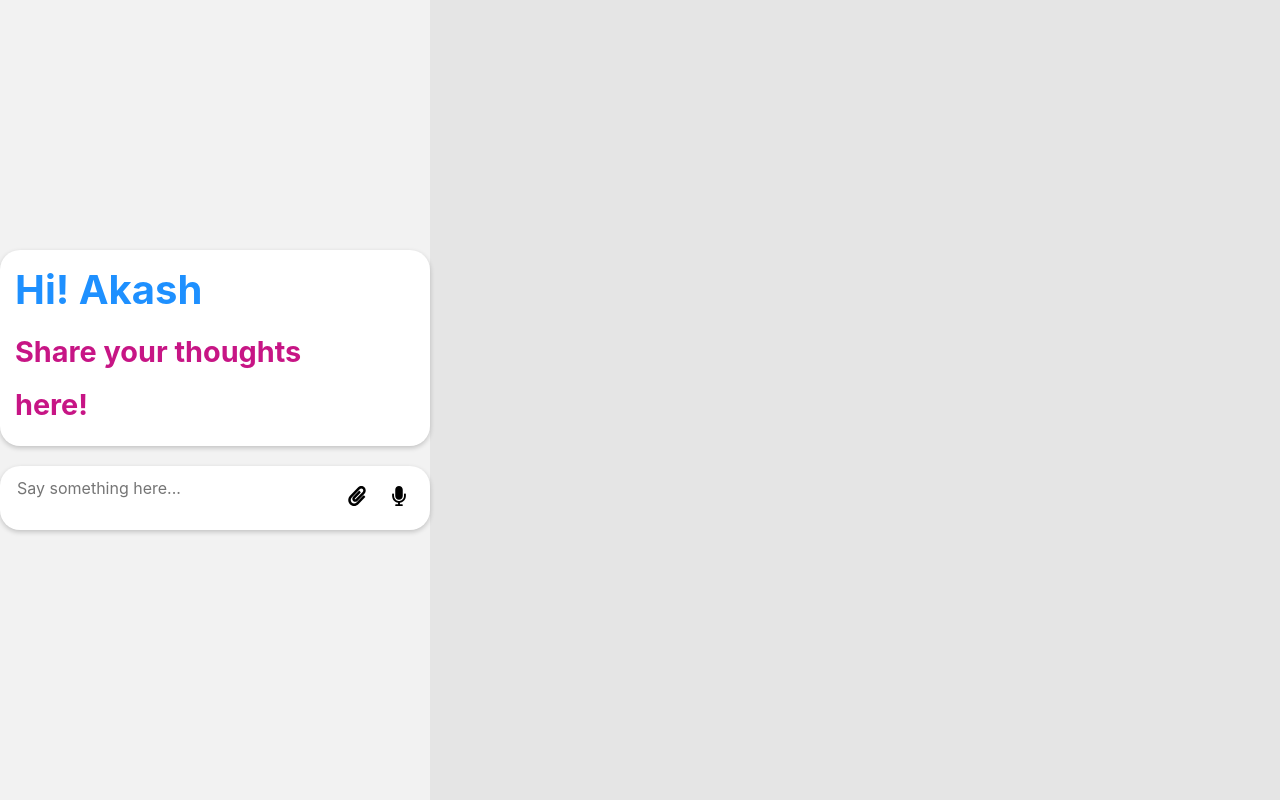
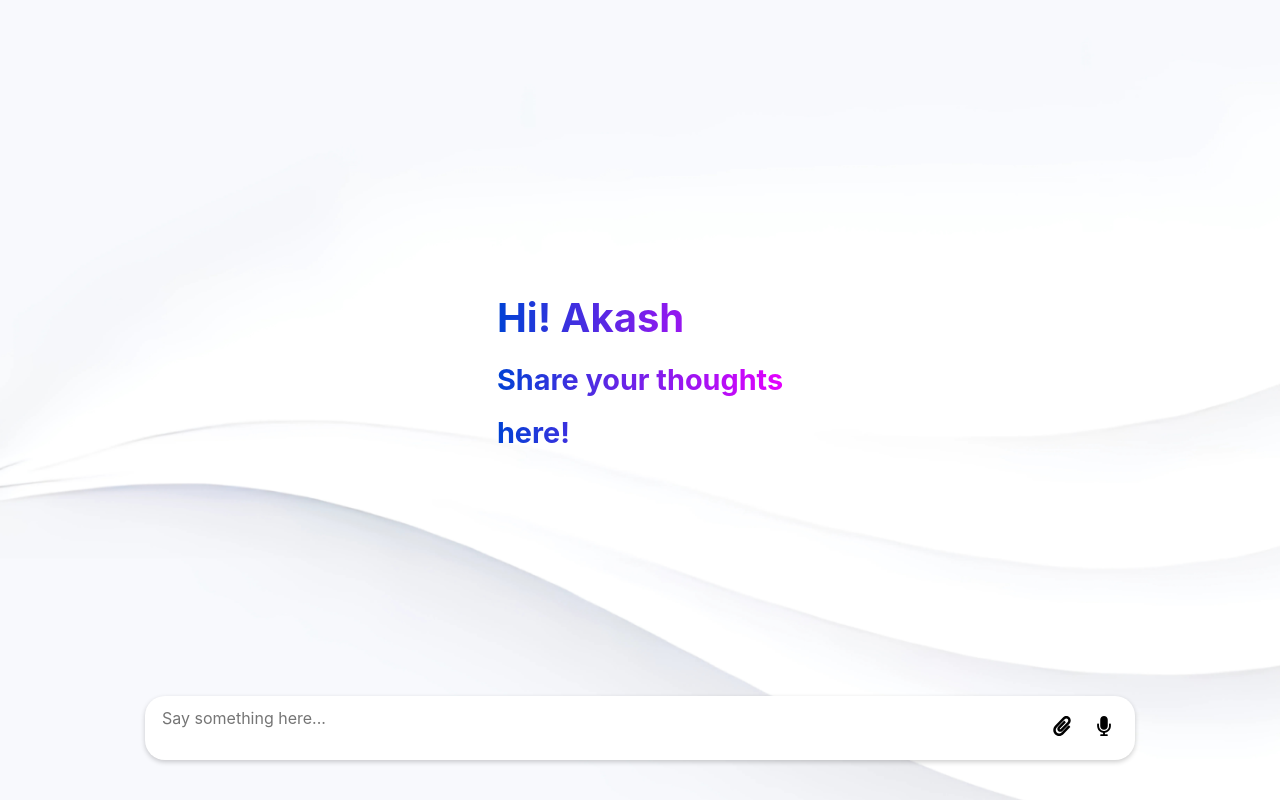
Before and after one commit to AbhisekSahu009/imagine__hack, a React (Vite) app: page / in a window 1280 px wide. Built offline with nearby package versions, Linux system fonts and the light colour scheme.

Commit message:
first page done

```diff
--- a/src/App.css
+++ b/src/App.css
@@ -6,7 +6,6 @@
   justify-content: center;
   align-items: center;
   height: 100vh;
-  background-color: #f2f2f2;
 }
 
 /* Search Bar Styling */
@@ -55,21 +54,20 @@
 }
 
 .input-container {
-  width: 400px;
-  padding: 10px 15px;
-  background-color: white;
+  width: 75%;
   border-radius: 20px;
   box-shadow: 0 2px 5px rgba(0, 0, 0, 0.2);
   display: flex;
   align-items: center;
+  justify-content: center;
   transition: all 0.3s ease;
-  margin-bottom: 20px;
+  margin-bottom: 40%;
 }
 
 .input-container.focused {
-  width: 600px;
+  width: 85%;
   padding: 15px 20px;
-  height: 120px;
+  height: 20px;
 }
 
 .input-container textarea {
--- a/src/components/ShareThoughts.jsx
+++ b/src/components/ShareThoughts.jsx
@@ -18,19 +18,43 @@ const ShareThoughts = () => {
     }, []);
 
     return (
-        <div className={`input-container ${isFocused ? 'focused' : ''}`}>
+        <div className={`share-container ${isFocused ? 'focused' : ''}`}>
             <div>
-                <h1 style={{color: '#1E90FF'}}>Hi! Akash</h1>
-                <h2 style={{color: '#C71585'}}>
+                <h1
+                    style={{
+                        backgroundImage: 'linear-gradient(90deg, #0042D4, #7620EA, #E600FF)',
+                        WebkitBackgroundClip: 'text',
+                        WebkitTextFillColor: 'transparent',
+                        fontWeight: 'bold',
+                    }}
+                >
+                    Hi! Akash
+                </h1>
+                <h2
+                    style={{
+                        backgroundImage: 'linear-gradient(90deg, #0042D4, #7620EA, #E600FF)',
+                        WebkitBackgroundClip: 'text',
+                        WebkitTextFillColor: 'transparent',
+                        fontWeight: 'bold',
+                    }}
+                >
                     Share your thoughts
                 </h2>
-                <h2 style={{color: '#C71585'}}>
-                     <span>{text}</span>
+                <h2
+                    style={{
+                        backgroundImage: 'linear-gradient(90deg, #0042D4, #7620EA, #E600FF)',
+                        WebkitBackgroundClip: 'text',
+                        WebkitTextFillColor: 'transparent',
+                        fontWeight: 'bold',
+                        marginBottom: '20%' ,
+                    }}
+                >
+                    <span>{text}</span>
                 </h2>
-
             </div>
         </div>
     );
+
 };
 
 export default ShareThoughts;
--- a/src/index.css
+++ b/src/index.css
@@ -4,15 +4,16 @@
   font-family: Inter, system-ui, Avenir, Helvetica, Arial, sans-serif;
   line-height: 1.5;
   font-weight: 400;
-  background-color: #e5e5e5;
+  background-image: url("assets/home_background_imaginehackathon.png");
 }
 
 body {
   margin: 0;
   display: flex;
-  place-items: center;
-  min-width: 320px;
-  min-height: 100vh;
+  justify-content: center;
+  align-items: center;
+  width: 100%;
+  height: 100% ;
 }
 
 textarea {
@@ -42,7 +43,8 @@ h2 {
   justify-content: center;
   align-items: center;
   height: 100vh;
-  background-color: #f2f2f2;
+  width: 100vw;
+
 }
 
 /* Search Bar Styling */
@@ -98,20 +100,26 @@ h2 {
 
 /* SaySomething Input Field */
 .input-container {
-  width: 400px;
+  width: 75%;
   padding: 10px 15px;
-  background-color: white;
   border-radius: 20px;
   box-shadow: 0 2px 5px rgba(0, 0, 0, 0.2);
   display: flex;
   align-items: center;
   transition: all 0.3s ease;
   margin-bottom: 20px;
+  position: fixed; /* Stick to a specific position */
+  bottom: 20px; /* Distance from the bottom of the window */
+  left: 50%; /* Center horizontally */
+  transform: translateX(-50%); /* Adjust for perfect centering */
+  background-color: #fff; /* Optional: Background to ensure visibility */
+  z-index: 100; /* Keep it above other content */
 }
 
 .input-container.focused {
-  width: 600px;
-  padding: 15px 20px;
+  width: 87.5%;
+  align-items: center;
+  justify-content: center;
   height: 120px;
 }
 
@@ -120,10 +128,13 @@ h2 {
   border: none;
   resize: none;
   outline: none;
+  justify-content: center;
+  align-items: center;
   font-size: 16px;
   font-family: inherit;
   background: transparent;
 }
+
 
 .icons {
   display: flex;
```
Also changed, not shown: src/assets/home_background_imaginehackathon.png (added).
